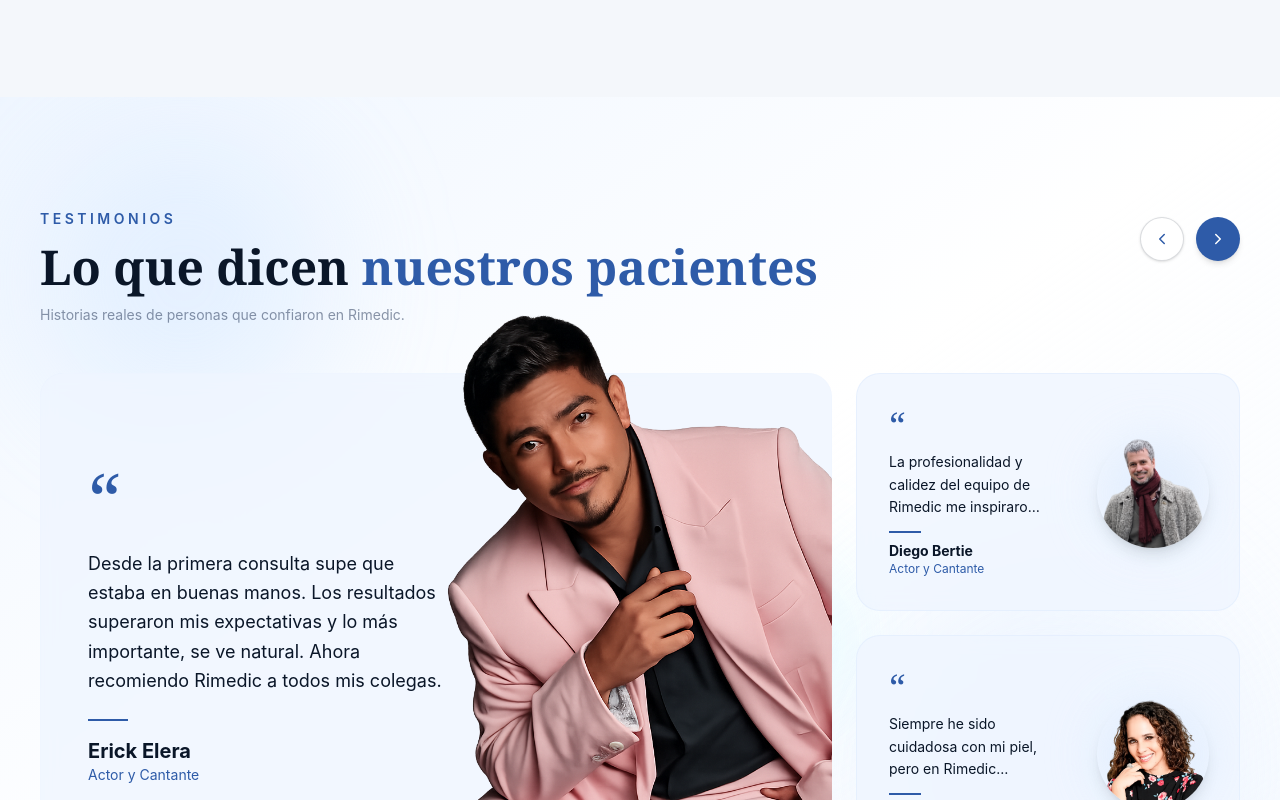
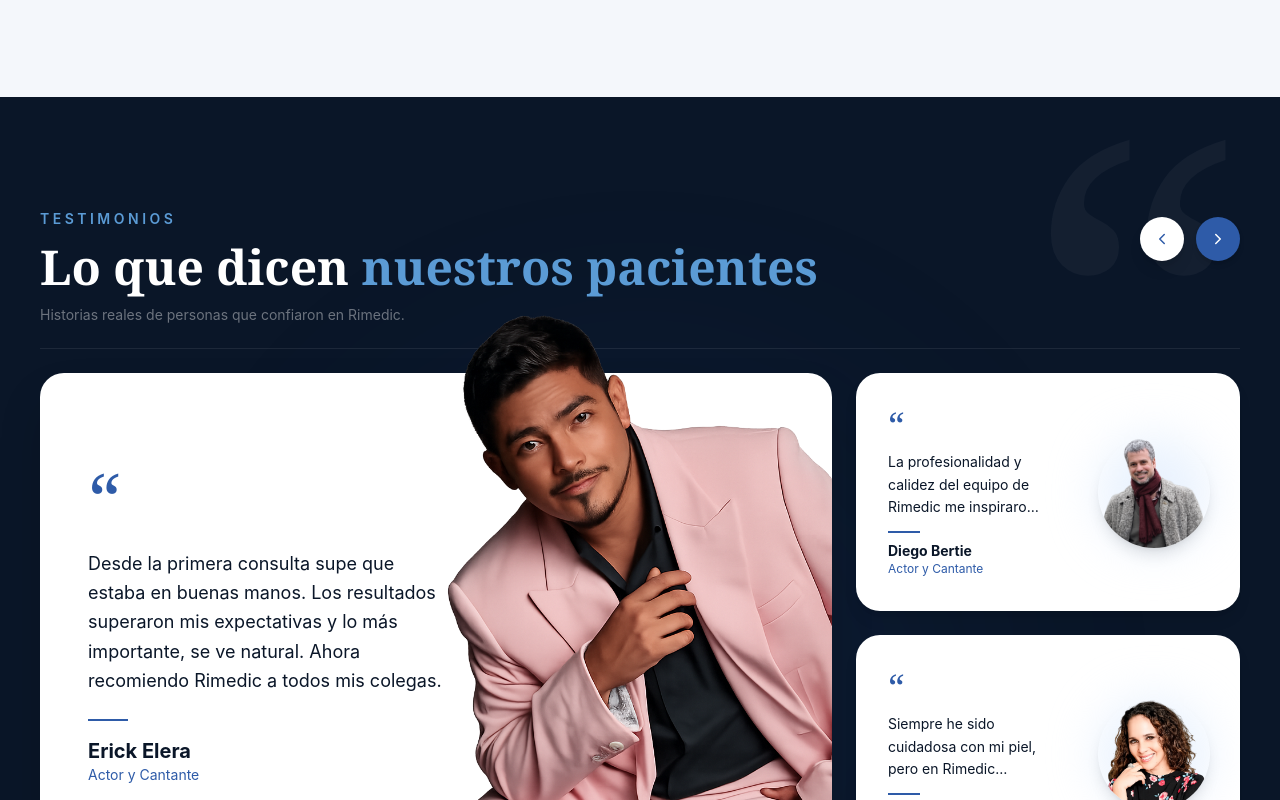
Before and after one commit to SubDSR/rimedic-frontend, a React (Vite) app: page / in a window 1280 px wide. Shown: the part 3600-4400 px from the top of the page. Built offline with nearby package versions, Linux system fonts and the light colour scheme.

Commit message:
feat(testimonials): rediseñar fondo de la sección a navy oscuro
Reemplaza el degradado celeste (que se confundia con Especialistas antes
y Blog despues) por fondo navy con detalles decorativos sutiles. Las
cards se mantienen blancas para maximizar el contraste contra el fondo.

```diff
--- a/src/components/sections/TestimonialsSection.tsx
+++ b/src/components/sections/TestimonialsSection.tsx
@@ -86,24 +86,30 @@ export function TestimonialsSection() {
   const secondary2 = TESTIMONIALS[(activeIndex + 2) % len];
 
   return (
-    <section id="testimonios" className="relative bg-gradient-to-br from-blue-50 via-white to-blue-50/60 py-20 lg:py-28 overflow-hidden">
-      {/* Abstract blur shapes */}
-      <div className="absolute top-10 left-10 w-72 h-72 bg-blue-200/30 rounded-full blur-3xl pointer-events-none" />
-      <div className="absolute bottom-10 right-10 w-96 h-96 bg-blue-100/40 rounded-full blur-3xl pointer-events-none" />
-      <div className="absolute top-1/2 right-1/3 w-48 h-48 bg-cyan-200/20 rounded-full blur-2xl pointer-events-none" />
+    <section id="testimonios" className="relative bg-[#0A1628] py-20 lg:py-28 overflow-hidden">
+      {/* Comilla gigante como marca de agua */}
+      <span
+        aria-hidden="true"
+        className="absolute -top-10 left-1/2 -translate-x-1/2 lg:left-auto lg:right-10 lg:translate-x-0 font-serif text-white/[0.04] text-[380px] lg:text-[480px] leading-none pointer-events-none select-none"
+      >
+        &ldquo;
+      </span>
+      {/* Resplandor suave único, no manchas de colores */}
+      <div className="absolute top-1/3 left-1/2 -translate-x-1/2 w-[600px] h-[600px] bg-[#2E5BA8]/[0.08] rounded-full blur-[120px] pointer-events-none" />
 
       <div className="relative max-w-7xl mx-auto px-5 lg:px-10">
         {/* Cabecera */}
-        <div className="flex items-start justify-between gap-4 mb-12">
+        <div className="relative flex items-start justify-between gap-4 mb-12">
+          <div className="hidden lg:block w-full h-px bg-white/[0.08] absolute left-0 -bottom-6" />
           <div>
-            <span className="text-[#2E5BA8] text-xs sm:text-sm font-semibold tracking-[0.25em] uppercase mb-2 block">
+            <span className="text-[#5B9BD5] text-xs sm:text-sm font-semibold tracking-[0.25em] uppercase mb-2 block">
               Testimonios
             </span>
-            <h2 className="font-serif text-[#0A1628] text-3xl sm:text-4xl lg:text-5xl font-bold leading-tight">
+            <h2 className="font-serif text-white text-3xl sm:text-4xl lg:text-5xl font-bold leading-tight">
               Lo que dicen{" "}
-              <span className="text-[#2E5BA8]">nuestros pacientes</span>
+              <span className="text-[#5B9BD5]">nuestros pacientes</span>
             </h2>
-            <p className="text-[#1B2D4F]/50 text-sm mt-2">
+            <p className="text-white/40 text-sm mt-2">
               Historias reales de personas que confiaron en Rimedic.
             </p>
           </div>
@@ -111,7 +117,7 @@ export function TestimonialsSection() {
             <button
               onClick={prev}
               aria-label="Anterior"
-              className="w-11 h-11 rounded-full bg-white border border-[#0A1628]/15 flex items-center justify-center hover:bg-blue-50 transition-colors shadow-sm"
+              className="w-11 h-11 rounded-full bg-white flex items-center justify-center hover:bg-[#F4F7FB] transition-colors shadow-lg"
             >
               <svg width="18" height="18" viewBox="0 0 24 24" fill="none" stroke="#2E5BA8" strokeWidth="2" strokeLinecap="round" strokeLinejoin="round">
                 <path d="M15 18L9 12L15 6" />
@@ -155,10 +161,10 @@ export function TestimonialsSection() {
             </div>
 
             <div
-              className="rounded-3xl relative shadow-[inset_0_0_0_1px_rgba(219,234,254,0.5)] overflow-hidden"
+              className="rounded-3xl relative shadow-2xl overflow-hidden"
               style={{ height: MAIN_CARD_H }}
             >
-              <div className="absolute inset-0 bg-blue-50/80 backdrop-blur-sm" />
+              <div className="absolute inset-0 bg-white" />
               <img
                 src={main.image}
                 alt={main.name}
@@ -184,7 +190,7 @@ export function TestimonialsSection() {
             {[secondary1, secondary2].map((t, i) => (
               <div
                 key={i}
-                className="flex-1 bg-blue-50/80 rounded-3xl relative overflow-hidden min-h-[210px] backdrop-blur-sm border border-blue-100/50"
+                className="flex-1 bg-white rounded-3xl relative overflow-hidden min-h-[210px] shadow-lg"
               >
                 <div className="relative z-10 w-[58%] p-6 lg:p-8 flex flex-col justify-center h-full">
                   <span className="text-[#2E5BA8] text-3xl lg:text-4xl font-serif leading-none mb-2 block">
@@ -212,7 +218,7 @@ export function TestimonialsSection() {
 
         {/* Mobile: tarjeta única con dots */}
         <div className="lg:hidden space-y-6">
-          <div className="bg-blue-50/80 rounded-3xl relative overflow-hidden min-h-[400px] backdrop-blur-sm border border-blue-100/50">
+          <div className="bg-white rounded-3xl relative overflow-hidden min-h-[400px] shadow-2xl">
             <div className="relative z-10 p-8">
               <span className="text-[#2E5BA8] text-5xl font-serif leading-none mb-3 block">
                 &ldquo;
@@ -244,7 +250,7 @@ export function TestimonialsSection() {
                 className={`transition-all duration-300 ${
                   i === activeIndex
                     ? "w-6 h-1.5 bg-[#2E5BA8] rounded-full"
-                    : "w-1.5 h-1.5 rounded-full bg-[#0A1628]/15"
+                    : "w-1.5 h-1.5 rounded-full bg-white/20"
                 }`}
               />
             ))}
```
